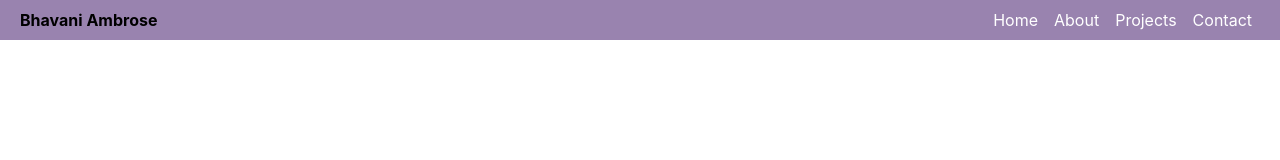
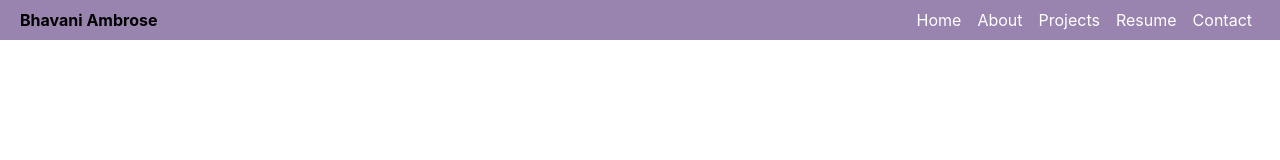
Before and after one commit to bhavani2199/bhavani-portfolio, a React (Create React App) app: page / in a window 1280 px wide. Shown: the top 160 px of the page. Built offline with nearby package versions, Linux system fonts and the light colour scheme.

Commit message:
Add 'Resume' link to desktop and mobile navigation in Header

```diff
--- a/src/components/Header.js
+++ b/src/components/Header.js
@@ -26,6 +26,9 @@ function Header() {
             <a href="#">Projects</a>
           </li>
           <li>
+            <a href="#">Resume</a>
+          </li>
+          <li>
             <a href="#">Contact</a>
           </li>
         </ul>
@@ -42,6 +45,9 @@ function Header() {
             </li>
             <li>
               <a href="#">Projects</a>
+            </li>
+            <li>
+              <a href="#">Resume</a>
             </li>
             <li>
               <a href="#">Contact</a>
```
